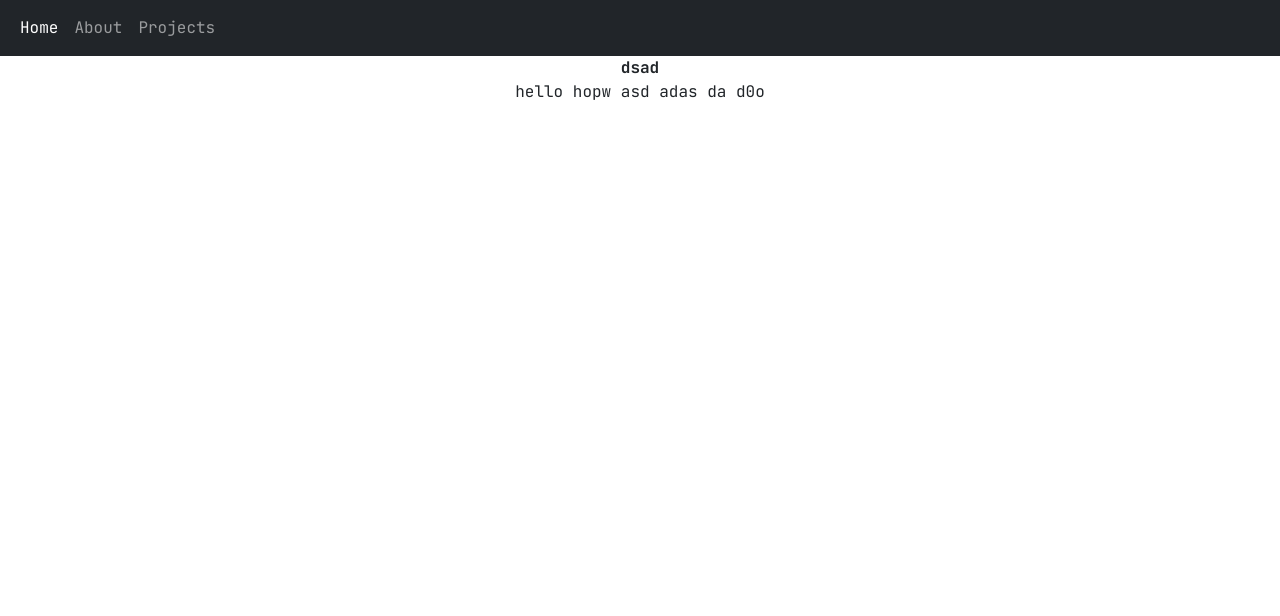
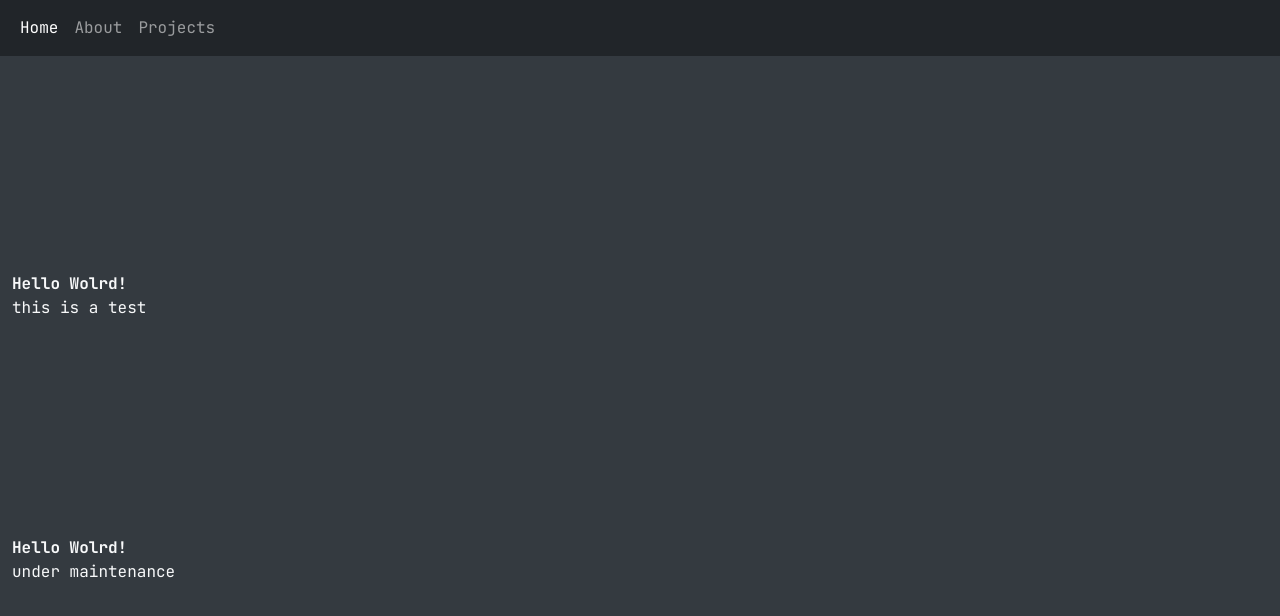
Before and after one commit to rob-villarre/portfolio-website, a React (Create React App) app in the folder portfolio-app/: page / in a window 1280 px wide. Shown: the top 616 px of the page. Built offline with nearby package versions, Linux system fonts and the light colour scheme.

Commit message:
added boostrap color theme scss file

```diff
--- a/portfolio-app/package.json
+++ b/portfolio-app/package.json
@@ -10,7 +10,8 @@
     "@types/node": "^16.11.56",
     "@types/react": "^18.0.17",
     "@types/react-dom": "^18.0.6",
-    "bootstrap": "^5.2.0",
+    "bootstrap": "^5.2.3",
+    "node-sass": "^7.0.3",
     "react": "^18.2.0",
     "react-dom": "^18.2.0",
     "react-scripts": "5.0.1",
--- a/portfolio-app/src/App.tsx
+++ b/portfolio-app/src/App.tsx
@@ -1,16 +1,24 @@
 import React from 'react';
-import './App.css';
-import './fonts.css';
+import './css/fonts.css';
+import './css/index.scss';
 
 import Navbar from './components/navbar'
-
+// flex-grow-1
 function App() {
   return (
-    <div className="App default-font d-flex flex-column min-vh-100">
+    <div className='min-vh-100 d-flex flex-column'>
       <header className="App-header">
         <Navbar />
       </header>
-      <strong>dsad </strong>hello hopw asd adas da d0o
+      <body className='container-fluid bg flex-grow-1 d-flex flex-column justify-content-evenly align-items-start body-bg text-light'>
+        <div className=''>
+          <strong>Hello Wolrd!</strong><br/>this is a test
+        </div>
+        <div className=''>
+          <strong>Hello Wolrd!</strong><br/>under maintenance
+        </div>
+      </body>
+
       <footer>
 
       </footer>
--- a/portfolio-app/src/fonts.css
+++ b/portfolio-app/src/css/fonts.css
@@ -1,6 +1,6 @@
 /*JetBrainsMono*/
 
-.default-font {
+* {
   font-family: 'JetBrainsMono';
 }
 
@@ -10,7 +10,7 @@
   font-style: normal;
   src:
     local('JetBrainsMono'),
-    url(./assets/fonts/JetBrainsMono-2.242/webfonts/JetBrainsMono-Regular.woff2)
+    url(../assets/fonts/JetBrainsMono-2.242/webfonts/JetBrainsMono-Regular.woff2)
     format('woff2');
 }
 
@@ -20,7 +20,7 @@
   font-style: normal;
   src:
     local('JetBrainsMono'),
-    url(./assets/fonts/JetBrainsMono-2.242/webfonts/JetBrainsMono-Bold.woff2)
+    url(../assets/fonts/JetBrainsMono-2.242/webfonts/JetBrainsMono-Bold.woff2)
     format('woff2');
 }
 
@@ -30,7 +30,7 @@
   font-style: italic;
   src:
     local('JetBrainsMono'),
-    url(./assets/fonts/JetBrainsMono-2.242/webfonts/JetBrainsMono-BoldItalic.woff2)
+    url(../assets/fonts/JetBrainsMono-2.242/webfonts/JetBrainsMono-BoldItalic.woff2)
     format('woff2');
 }
 
@@ -41,6 +41,6 @@
   font-style: italic;
   src:
     local('JetBrainsMono'),
-    url(./assets/fonts/JetBrainsMono-2.242/webfonts/JetBrainsMono-BoldItalic.woff2)
+    url(../assets/fonts/JetBrainsMono-2.242/webfonts/JetBrainsMono-BoldItalic.woff2)
     format('woff2');
 }
--- /dev/null
+++ b/portfolio-app/src/css/index.scss
@@ -0,0 +1,10 @@
+// Required
+@import "node_modules/bootstrap/scss/bootstrap";
+
+// // Default variable overrides
+// $body-bg: #000;
+// $body-color: #111;
+
+.body-bg {
+  background-color: $gray-800;
+}
--- a/portfolio-app/src/index.tsx
+++ b/portfolio-app/src/index.tsx
@@ -1,6 +1,6 @@
 import React from 'react';
 import ReactDOM from 'react-dom/client';
-import './index.css';
+import './css/index.css';
 import App from './App';
 import reportWebVitals from './reportWebVitals';
 
```
Also changed, not shown: portfolio-app/src/App.css (line endings or trailing spaces), portfolio-app/src/css/index.css (renamed from portfolio-app/src/index.css), 1 other file (tests, documents, lock files or other folders).
